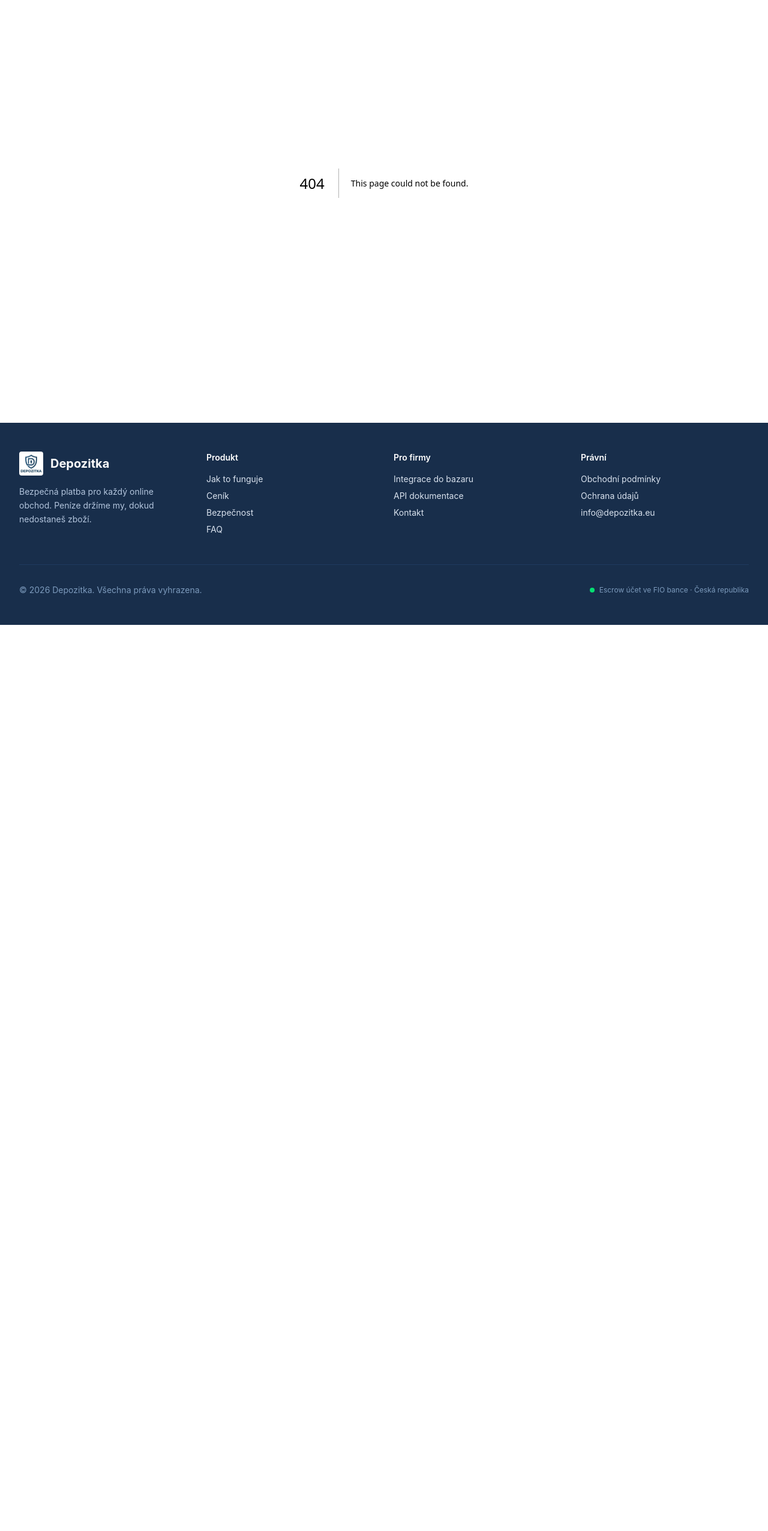
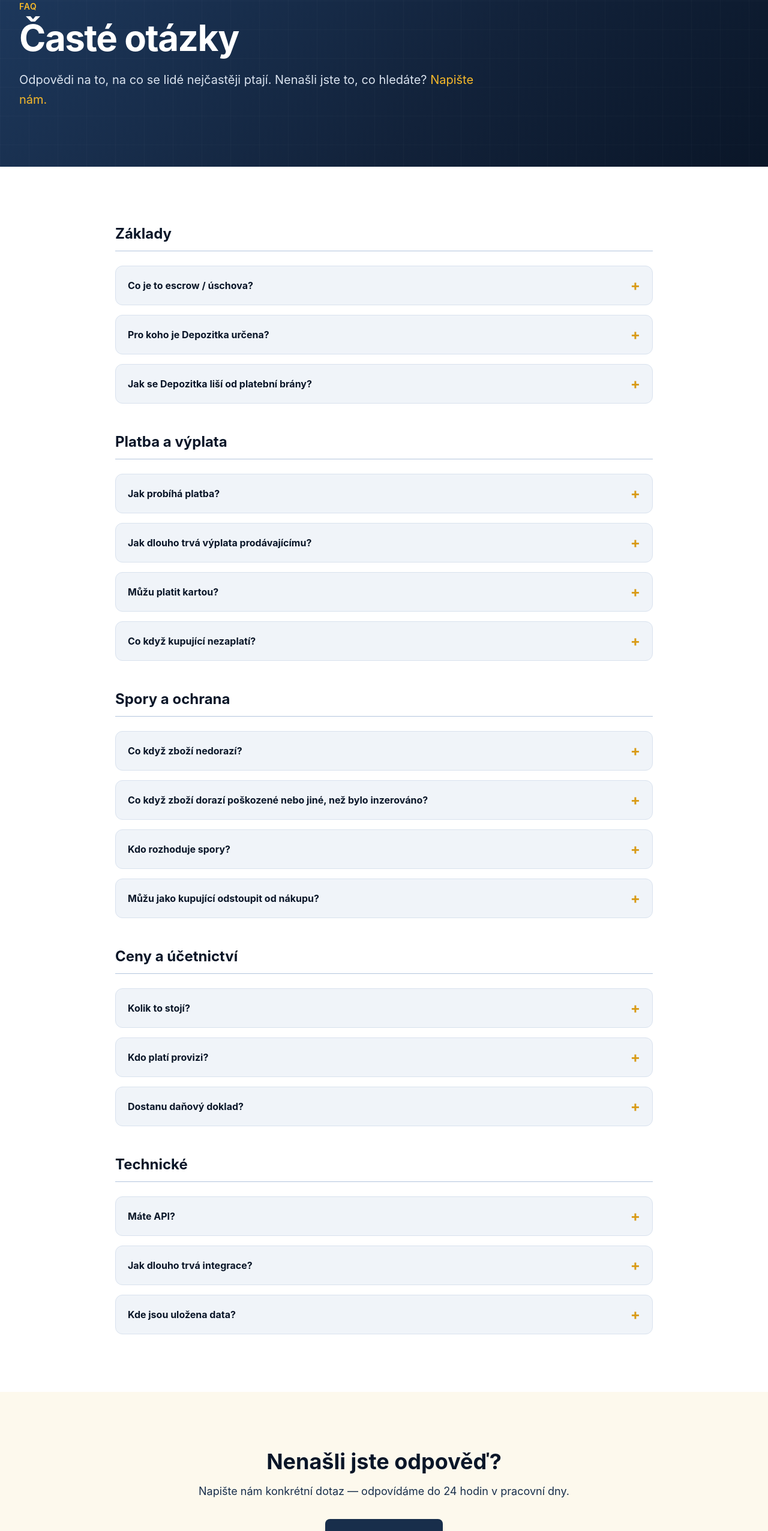
Before and after one commit to Vokurcak68/depozitka-web, a Next.js app: page /faq in a window 1280 px wide. Before the commit this address had no page. Shown: the part 160-2713 px from the top of the page at 60% size. Before the commit the page ends 1202 px from the top, so only its background shows below. Built offline with nearby package versions, Linux system fonts and the light colour scheme.

Commit message:
feat(faq): 5 kategorií otázek (základy, platba, spory, ceny, technické)

```diff
--- /dev/null
+++ b/src/app/faq/page.tsx
@@ -0,0 +1,185 @@
+import type { Metadata } from "next";
+import Link from "next/link";
+import Section, { SectionHeader } from "@/components/Section";
+import Button from "@/components/Button";
+import { ArrowRight } from "@/components/Icons";
+
+export const metadata: Metadata = {
+  title: "Časté otázky",
+  description:
+    "Odpovědi na nejčastější dotazy ke službě Depozitka — jak platba funguje, co se děje při sporu, kolik to stojí a jak chráníme vaše peníze.",
+};
+
+const faqs = [
+  {
+    category: "Základy",
+    items: [
+      {
+        q: "Co je to escrow / úschova?",
+        a: "Je to nezávislá úschova peněz třetí stranou. Kupující zaplatí nám, my peníze držíme, a prodávajícímu je vyplatíme až po potvrzení, že zboží dorazilo a odpovídá popisu. Pokud něco nesedí, peníze vracíme kupujícímu.",
+      },
+      {
+        q: "Pro koho je Depozitka určena?",
+        a: "Primárně pro online bazary, marketplace platformy a nezávislé prodejce, kteří chtějí kupujícím nabídnout bezpečnou platbu bez nutnosti řešit vlastní escrow systém.",
+      },
+      {
+        q: "Jak se Depozitka liší od platební brány?",
+        a: "Platební brána jen zprostředkuje platbu mezi kupujícím a prodávajícím — peníze jdou ihned prodejci. Depozitka drží peníze v úschově, dokud kupující nepotvrdí přijetí zboží. To je zásadní rozdíl v ochraně.",
+      },
+    ],
+  },
+  {
+    category: "Platba a výplata",
+    items: [
+      {
+        q: "Jak probíhá platba?",
+        a: "Kupující platí bankovním převodem na naše escrow konto ve FIO bance. Do emailu dostane číslo účtu, variabilní symbol a QR kód pro rychlou platbu. Platby automaticky párujeme podle VS.",
+      },
+      {
+        q: "Jak dlouho trvá výplata prodávajícímu?",
+        a: "Po potvrzení doručení nebo uplynutí automatické lhůty generujeme platební příkaz do 2 pracovních dnů. Převod na bankovní účet prodávajícího trvá obvykle jeden další pracovní den.",
+      },
+      {
+        q: "Můžu platit kartou?",
+        a: "V první fázi podporujeme jen bankovní převod (včetně QR plateb). Platby kartou plánujeme přidat po nasazení na širší škálu marketplaces.",
+      },
+      {
+        q: "Co když kupující nezaplatí?",
+        a: "Transakce se automaticky ruší po 24 hodinách. Prodávající není blokován a může zboží nabídnout znovu. Neplatí se žádná provize.",
+      },
+    ],
+  },
+  {
+    category: "Spory a ochrana",
+    items: [
+      {
+        q: "Co když zboží nedorazí?",
+        a: "Depozitka automaticky sleduje tracking přepravce. Pokud dopravce potvrdí nedoručení, nebo prodávající nezadá tracking ve stanovené lhůtě, peníze se automaticky vrátí kupujícímu.",
+      },
+      {
+        q: "Co když zboží dorazí poškozené nebo jiné, než bylo inzerováno?",
+        a: "Kupující může otevřít spor před potvrzením převzetí. Peníze zůstanou v úschově, obě strany mají 3 pracovní dny na doložení důkazů (foto, komunikace). Pokud se strany nedohodnou, rozhoduje nezávislý arbitr.",
+      },
+      {
+        q: "Kdo rozhoduje spory?",
+        a: "Nezávislý arbitrážní proces podle transparentních pravidel. U sporů nad 5 000 Kč je možné odvolání k druhostupňovému rozhodčímu.",
+      },
+      {
+        q: "Můžu jako kupující odstoupit od nákupu?",
+        a: "Ano, pokud je zboží prodáváno podnikatelem (B2C). Uplatní se standardní 14denní lhůta pro odstoupení. Mezi soukromými osobami (C2C) záleží na individuálních dohodách, Depozitka v takovém případě posuzuje každý případ individuálně.",
+      },
+    ],
+  },
+  {
+    category: "Ceny a účetnictví",
+    items: [
+      {
+        q: "Kolik to stojí?",
+        a: "Pro jednotlivce 5 % z částky transakce, minimálně 15 Kč. Pro marketplace integrace od 3 % podle objemu. Detaily najdete v ceníku.",
+      },
+      {
+        q: "Kdo platí provizi?",
+        a: "Standardně prodávající — provize se strhává z výplaty. Marketplace si ale může v rámci API nastavit, aby provizi platil kupující nebo se dělila.",
+      },
+      {
+        q: "Dostanu daňový doklad?",
+        a: "Ano, ke každé provizi generujeme PDF fakturu dostupnou v rozhraní. Pro prodávající i pro provozovatele marketplace.",
+      },
+    ],
+  },
+  {
+    category: "Technické",
+    items: [
+      {
+        q: "Máte API?",
+        a: "Ano, REST API s kompletní dokumentací. Podporujeme vytváření transakcí, sledování stavu, webhooky pro real-time události a sandbox prostředí pro vývoj. Detaily na stránce Pro provozovatele.",
+      },
+      {
+        q: "Jak dlouho trvá integrace?",
+        a: "Základní integrace (vytváření transakcí, příjem webhooků) se dá zvládnout za jedno odpolední. Plná integrace včetně uživatelského rozhraní a onboardingu trvá typicky do týdne.",
+      },
+      {
+        q: "Kde jsou uložena data?",
+        a: "Servery a databáze provozujeme v datacentrech na území EU. Data šifrujeme v klidu (AES-256) i při přenosu (TLS 1.3).",
+      },
+    ],
+  },
+];
+
+export default function FaqPage() {
+  return (
+    <>
+      {/* HERO */}
+      <section className="bg-navy-gradient text-white relative overflow-hidden">
+        <div className="absolute inset-0 bg-grid opacity-40" />
+        <div className="relative mx-auto max-w-7xl px-4 sm:px-6 lg:px-8 py-20 sm:py-24">
+          <div className="max-w-3xl">
+            <p className="text-sm font-semibold uppercase tracking-wider mb-3 text-gold-400">
+              FAQ
+            </p>
+            <h1 className="text-4xl sm:text-5xl lg:text-6xl font-bold tracking-tight mb-6">
+              Časté otázky
+            </h1>
+            <p className="text-lg sm:text-xl text-navy-100 leading-relaxed">
+              Odpovědi na to, na co se lidé nejčastěji ptají. Nenašli jste
+              to, co hledáte?{" "}
+              <Link
+                href="/kontakt"
+                className="text-gold-400 hover:text-gold-300 underline-offset-4 hover:underline"
+              >
+                Napište nám.
+              </Link>
+            </p>
+          </div>
+        </div>
+      </section>
+
+      {/* FAQ GROUPS */}
+      <Section bg="white">
+        <div className="max-w-4xl mx-auto space-y-12">
+          {faqs.map((group) => (
+            <div key={group.category}>
+              <h2 className="text-2xl font-bold text-navy-900 mb-6 pb-3 border-b border-navy-200">
+                {group.category}
+              </h2>
+              <div className="space-y-4">
+                {group.items.map((item) => (
+                  <details
+                    key={item.q}
+                    className="bg-navy-50 rounded-xl border border-navy-100 group"
+                  >
+                    <summary className="cursor-pointer font-bold text-navy-900 p-5 flex items-center justify-between gap-4 list-none">
+                      <span>{item.q}</span>
+                      <span className="text-gold-500 text-2xl leading-none flex-shrink-0 transition-transform group-open:rotate-45">
+                        +
+                      </span>
+                    </summary>
+                    <div className="px-5 pb-5 text-navy-700 leading-relaxed">
+                      {item.a}
+                    </div>
+                  </details>
+                ))}
+              </div>
+            </div>
+          ))}
+        </div>
+      </Section>
+
+      {/* CTA */}
+      <Section bg="gold">
+        <div className="text-center max-w-2xl mx-auto">
+          <h2 className="text-3xl sm:text-4xl font-bold text-navy-900 mb-4">
+            Nenašli jste odpověď?
+          </h2>
+          <p className="text-lg text-navy-700 mb-8">
+            Napište nám konkrétní dotaz — odpovídáme do 24 hodin v
+            pracovní dny.
+          </p>
+          <Button href="/kontakt" variant="secondary" size="lg">
+            Napsat nám <ArrowRight className="h-5 w-5" />
+          </Button>
+        </div>
+      </Section>
+    </>
+  );
+}
```
